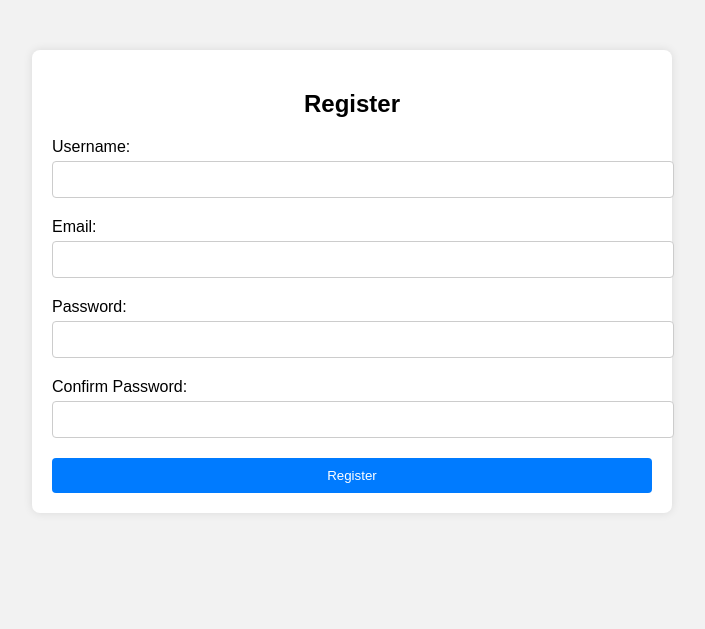
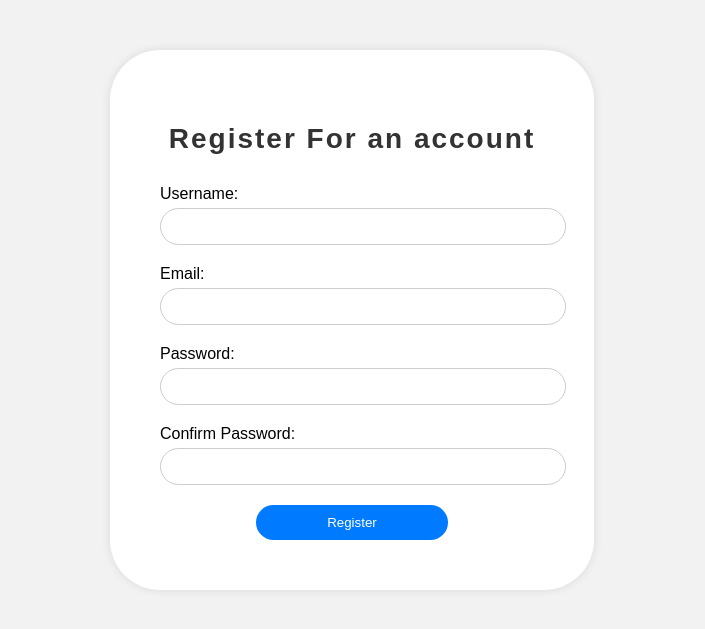
Before and after one commit to Denisganga/Mentor_Mate, a Django app: page /register/ in a window 1280 px wide. Shown: the top 629 px of the page, without its empty margins (288-993 px from the left). Run offline with Django 3.2, Linux system fonts and the light colour scheme.

Commit message:
styling for a more apealing register form

```diff
--- a/static/css/register.css
+++ b/static/css/register.css
@@ -15,9 +15,13 @@ body {
     box-shadow: 0 0 10px rgba(0, 0, 0, 0.1);
   }
 
-  h2 {
-    text-align: center;
-  }
+    h2 {
+        text-align: center;
+        color: #333; /* Text color */
+        font-size: 28px;
+        margin-bottom: 30px;
+        letter-spacing: 2px; /* Add spacing between letters */
+      }
 
   .form-group {
     margin-bottom: 20px;
@@ -28,25 +32,41 @@ body {
     margin-bottom: 5px;
   }
 
-  input[type="text"],
-  input[type="email"],
-  input[type="password"] {
-    width: 100%;
-    padding: 10px;
-    border: 1px solid #ccc;
-    border-radius: 4px;
-  }
 
   button {
-    width: 100%;
+    width: 50%;
     padding: 10px;
     background-color: #007bff;
     color: #fff;
     border: none;
-    border-radius: 4px;
+    border-radius: 30px;
     cursor: pointer;
+    margin: 0 auto;
+    display: block;
+
   }
 
   button:hover {
     background-color: #0056b3;
   }
+  /* making the input fields circular*/
+
+input[type="text"],
+input[type="email"],
+input[type="password"] {
+  width: 100%;
+  padding: 10px;
+  border: 1px solid #ccc;
+  border-radius: 20px; /* Adjust the value to increase or decrease the roundness */
+}
+
+/* making the container of the registration form circular */
+.container {
+    width: 30%;
+    max-width: 500px;
+    margin: 50px auto;
+    padding: 50px;
+    background-color: #fff;
+    border-radius: 50px;
+    box-shadow: 0 0 10px rgba(0, 0, 0, 0.1);
+  }
--- a/templates/register.html
+++ b/templates/register.html
@@ -10,7 +10,7 @@
 </head>
 <body>
   <div class="container">
-    <h2>Register</h2>
+    <h2>Register For an account</h2>
     <form id="registerForm" onsubmit="return validateForm()">
       <div class="form-group">
         <label for="username">Username:</label>
@@ -31,7 +31,5 @@
       <button type="submit">Register</button>
     </form>
   </div>
-
-  <script src="script.js"></script>
 </body>
 </html>
```
